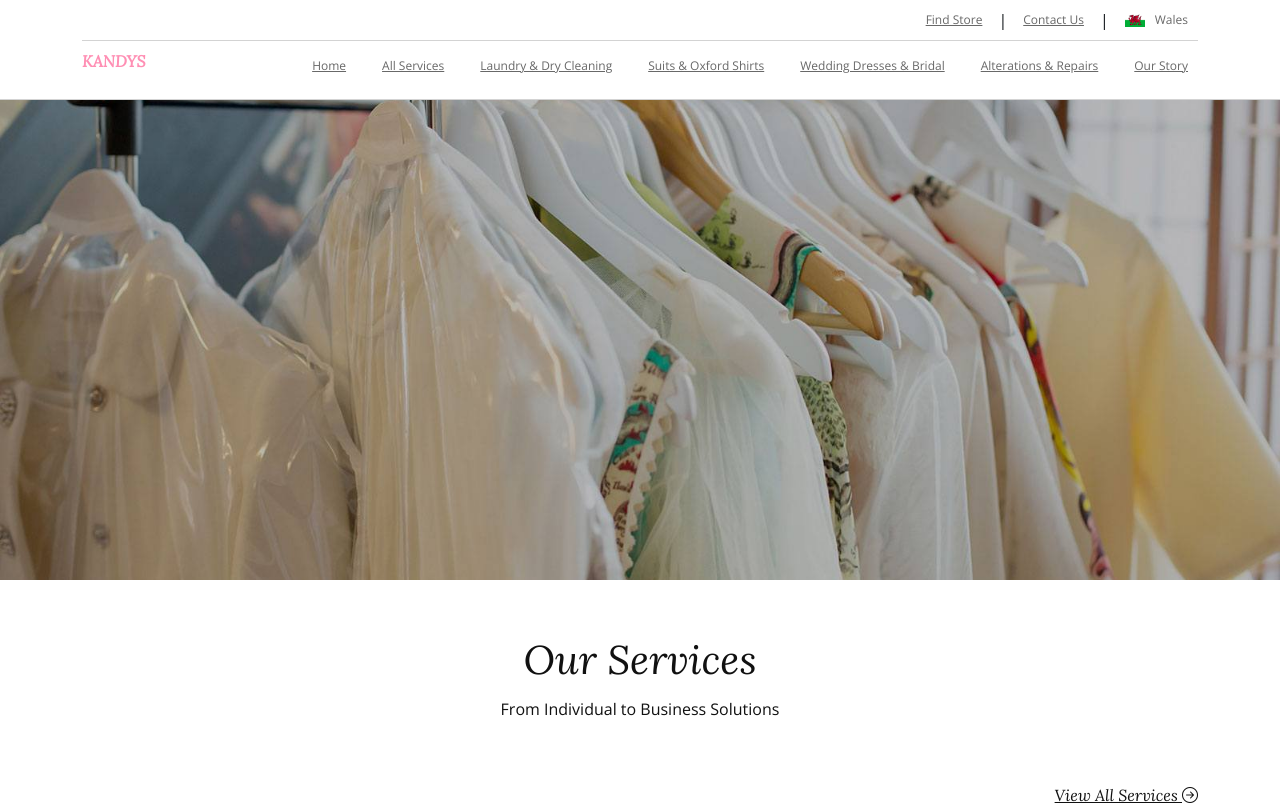
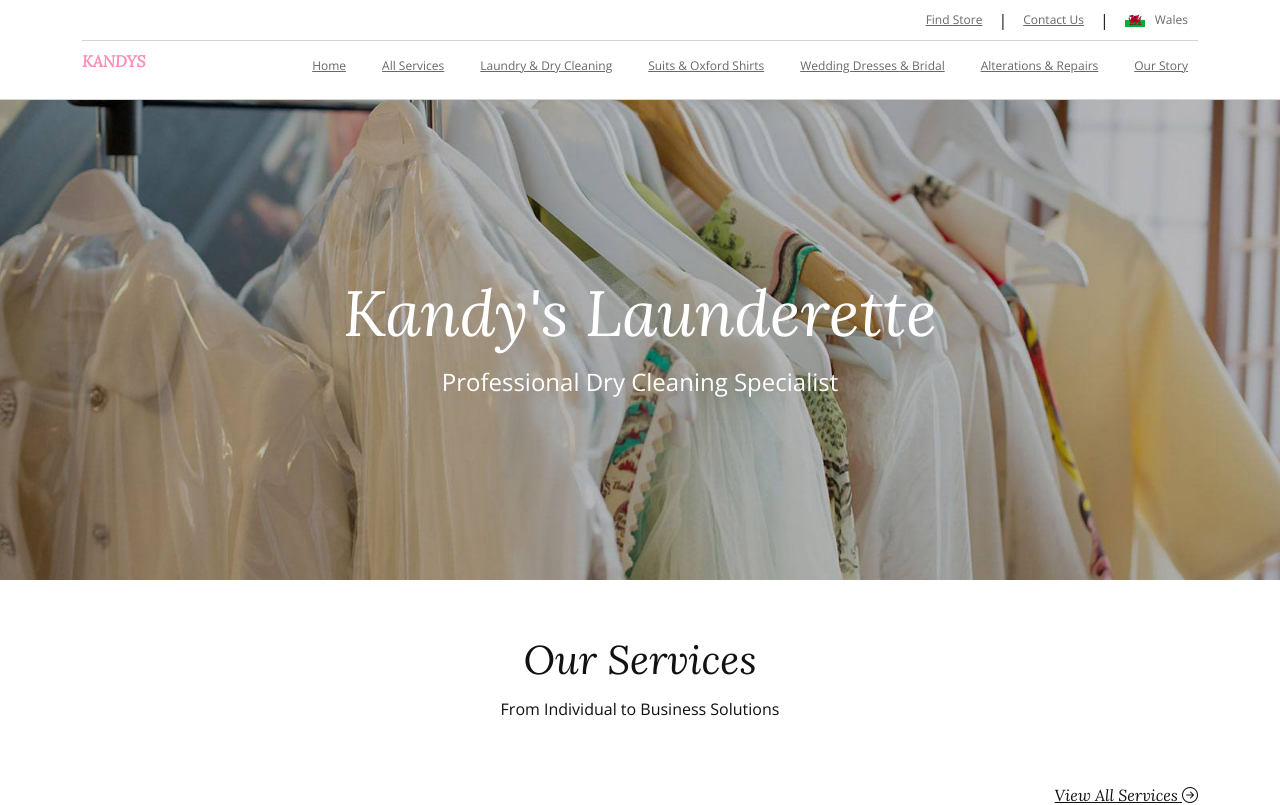
Before and after one commit to Todd-Owen-Mpeli/KandysLaunderette, a Next.js app: page / in a window 1280 px wide. Shown: the top 805 px of the page. Built offline with nearby package versions, Linux system fonts and the light colour scheme.

Commit message:
Updated the Hero section in the main page.

```diff
--- a/pages/index.js
+++ b/pages/index.js
@@ -50,7 +50,10 @@ export default function Home() {
 			<div className={styles.backgroundImage}>
 				<div className="container">
 					<div className={styles.content}>
-						{/* <h2>Specialist In Dry Cleaning & Professional</h2> */}
+						<div className={styles.title}>
+							<h2>Kandy's Launderette</h2>
+							<h5>Professional Dry Cleaning Specialist</h5>
+						</div>
 					</div>
 				</div>
 			</div>
--- a/styles/Home.module.scss
+++ b/styles/Home.module.scss
@@ -87,12 +87,34 @@
 // <========== HERO ==========>
 .backgroundImage {
 	height: 30rem;
+	display: flex;
+	align-items: center;
 	background: url("/img/dress-dry-cleaning.jpg");
 	background-size: cover;
 	background-position: center;
 	background-repeat: no-repeat;
 
 	.content {
+		display: flex;
+		justify-content: center;
+
+		.title {
+			text-align: center;
+			padding: 1.5rem 2rem;
+
+			h2 {
+				color: $baseColor_white;
+				font-size: $fontSize_XL-large;
+				font-family: $fontStyle_option1;
+			}
+
+			h5 {
+				margin-top: 1rem;
+				color: $baseColor_white;
+				font-size: $fontSize_large;
+				font-family: $fontStyle_header;
+			}
+		}
 	}
 }
 
```
